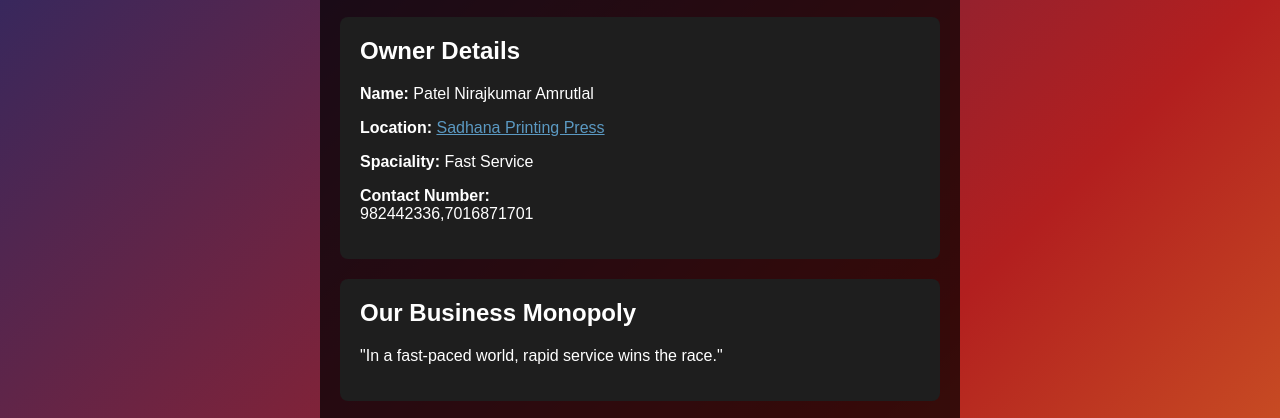
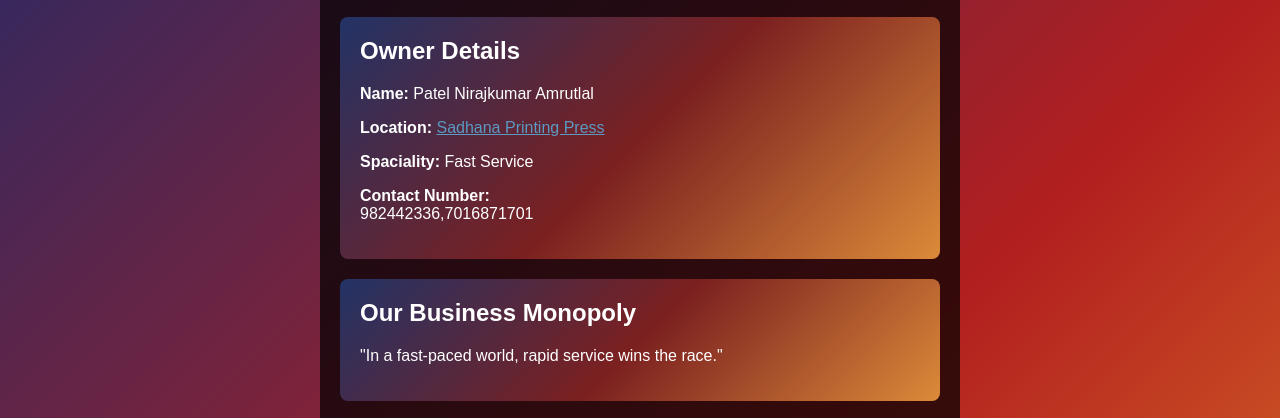
Before and after one commit to sadhanaprintingpress/NIRAJ, a plain HTML site: page index.html in a window 1280 px wide. Shown: the part 315-733 px from the top of the page. Drawn offline with Linux system fonts and the light colour scheme.

Commit message:
Update index.css

```diff
--- a/index.css
+++ b/index.css
@@ -46,7 +46,8 @@
 }
 
 .info, .post {
-    background-color: #1e1e1e;
+
+    background: linear-gradient(135deg, #223366, #7b2020, #dc8a39);
     padding: 20px;
     border-radius: 8px;
     margin-bottom: 20px;
@@ -82,3 +83,4 @@
 .loc {
     color: #5B99C2;
 }
+}
```
